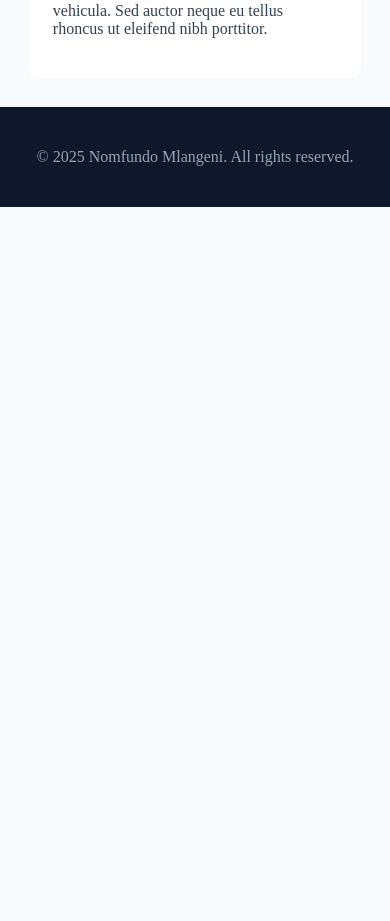
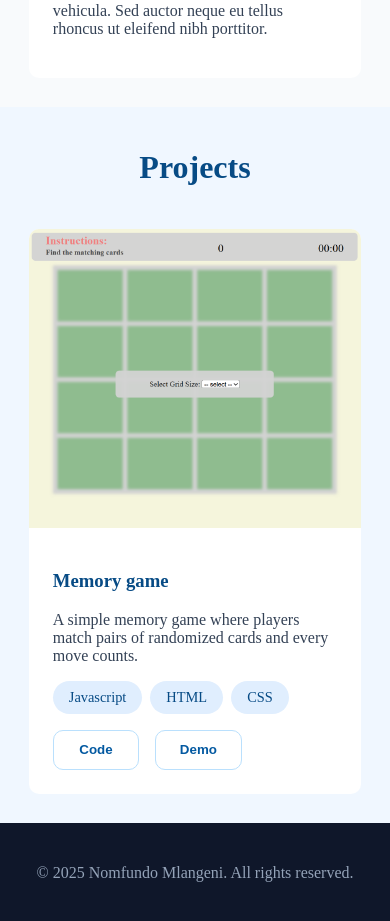
Before and after one commit to NomfundoFlorence/web-portfolio, a React (Vite) app: page / in a window 390 px wide. Shown: the part 3058-3979 px from the top of the page. Before the commit the page ends 3265 px from the top, so only its background shows below. Built offline with nearby package versions, Linux system fonts and the light colour scheme.

Commit message:
responsive projects section & html [Chead updates

```diff
--- a/index.html
+++ b/index.html
@@ -2,9 +2,9 @@
 <html lang="en">
   <head>
     <meta charset="UTF-8" />
-    <link rel="icon" type="image/svg+xml" href="/vite.svg" />
+    <link rel="icon" type="image" href="./src/assets/favicon.png" />
     <meta name="viewport" content="width=device-width, initial-scale=1.0" />
-    <title>Vite + React</title>
+    <title>Nomfundo's portfolio</title>
   </head>
   <body id="top">
     <div id="root"></div>
--- /dev/null
+++ b/projects.json
@@ -0,0 +1,10 @@
+[
+  {
+    "image": "/src/assets/memory-game-1.png",
+    "title": "Memory game",
+    "description": "A simple memory game where players match pairs of randomized cards and every move counts.",
+    "technologies": ["Javascript", "HTML", "CSS"],
+    "githubLink": "https://github.com/NomfundoFlorence/Memory-Game",
+    "liveLink": "https://memory-game-73.netlify.app/"
+  }
+]
--- /dev/null
+++ b/public/Projects.css
@@ -0,0 +1,73 @@
+.projects-section {
+  display: flex;
+  flex-direction: column;
+  align-items: center;
+  background-color: #f0f7ff;
+}
+
+.projects-section > h1 {
+  color: #074b85;
+  padding: 1rem;
+  font-size: 2rem;
+}
+
+.project-card {
+  display: flex;
+  flex-direction: column;
+  background-color: #fff;
+  margin: 0 1.8rem 1.8rem;
+  border-radius: 10px;
+}
+
+.project-card img {
+  width: 100%;
+  border-top-left-radius: 10px;
+  border-top-right-radius: 10px;
+}
+
+.project-details {
+  padding: 1.5rem;
+}
+
+.project-details .project-title {
+  color: #074b85;
+}
+.project-details .project-description {
+  color: #334155;
+}
+
+.project-links {
+  display: flex;
+  width: 12rem;
+  gap: 1rem;
+}
+
+.project-links button {
+  margin-top: 1rem;
+  border: 1px solid #bae0fd;
+  color: #0359a1;
+}
+
+.project-links a {
+  text-decoration: none;
+  color: #0359a1;
+  font-weight: bold;
+}
+
+@media (min-width: 600px) {
+  .projects-content {
+    display: flex;
+    gap: 1rem;
+    flex-wrap: wrap;
+    margin: 0 1rem;
+    padding-left: 1rem;
+    justify-content: flex-start;
+  }
+
+  .project-card {
+    margin-right: 0;
+    margin-left: 0;
+    flex: 0 0 calc(33.33% - 1rem);
+    box-sizing: border-box;
+  }
+}
--- a/src/App.jsx
+++ b/src/App.jsx
@@ -4,6 +4,7 @@ import HeroSection from './components/HeroSection'
 import About from './components/About'
 import Experience from './components/Experience'
 import Education from './components/Education'
+import Projects from './components/Projects'
 import './App.css'
 
 function App() {
@@ -14,6 +15,7 @@ function App() {
       <About />
       <Experience />
       <Education />
+      <Projects />
 
       <Footer />
     </>
--- /dev/null
+++ b/src/components/Projects.jsx
@@ -0,0 +1,48 @@
+import "/public/Projects.css";
+import projectsData from "/projects.json";
+
+export default function Projects() {
+  const projects = projectsData.map((project, index) => {
+    return (
+      <div className="project-card" key={index}>
+        <img
+          src={project.image}
+          alt="memory game load screen"
+          className="memory-game-image"
+        />
+        <section className="project-details">
+          <h3 className="project-title">{project.title}</h3>
+          <p className="project-description">{project.description}</p>
+          <span className="technologies">
+            {project.technologies.map((tech, index) => {
+              return (
+                <span className="technology" key={index}>
+                  {tech}
+                </span>
+              );
+            })}
+          </span>
+          <div className="project-links">
+            <button className="github-link">
+              <a href={project.githubLink} target="_blank">
+                Code
+              </a>
+            </button>
+            <button className="github-link">
+              <a href={project.liveLink} target="_blank">
+                Demo
+              </a>
+            </button>
+          </div>
+        </section>
+      </div>
+    );
+  });
+
+  return (
+    <section className="projects-section">
+      <h1>Projects</h1>
+      <div className="projects-content">{projects}</div>
+    </section>
+  );
+}
```
Also changed, not shown: src/assets/favicon.png (added), src/assets/memory-game-1.png (added).
